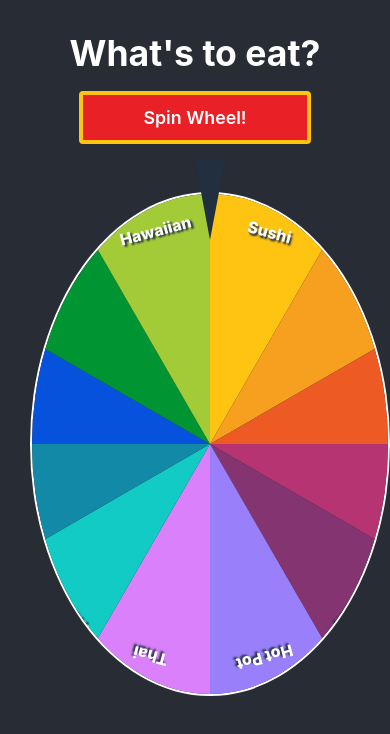
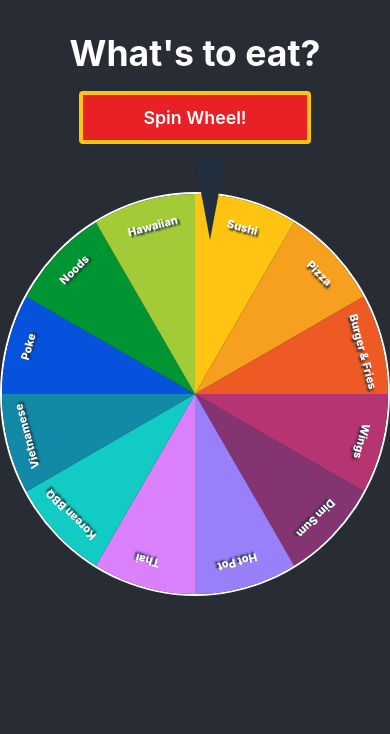
Before and after one commit to essjay05/food-wheel-selector-react, a React (Create React App) app: page / in a window 390 px wide. Shown: the top 734 px of the page. Built offline with nearby package versions, Linux system fonts and the light colour scheme; the HTML template or start-up script is replaced by a standard one.

Commit message:
Added responsive breakpoint for 1280x800. Need to re-test for mobile screens.

```diff
--- a/src/App.css
+++ b/src/App.css
@@ -109,7 +109,7 @@ ul.circle {
   border-right: 15px solid transparent;
   border-top: 80px solid var(--black);
   left: 50%;
-  position: relative;
+  position: absolute;
   z-index: 100;
 }
 
@@ -130,3 +130,12 @@ ul.circle {
 }
 
 /* Responsive styles */
+@media screen and (max-width:1280px) {
+  ul.circle {
+    width: 25rem;
+    height: 25rem;
+  }
+  .spinner-slice .text {
+    font-size: .7rem;
+  }
+}
```
